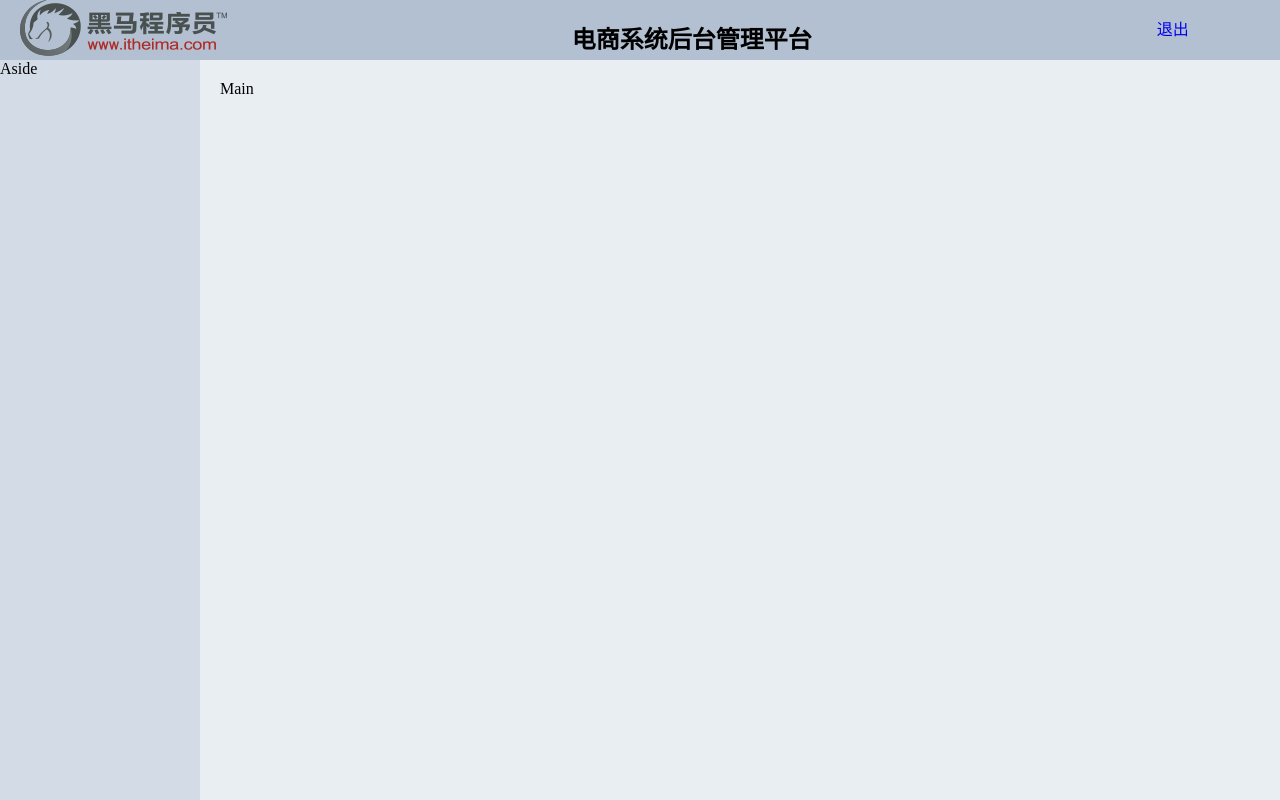
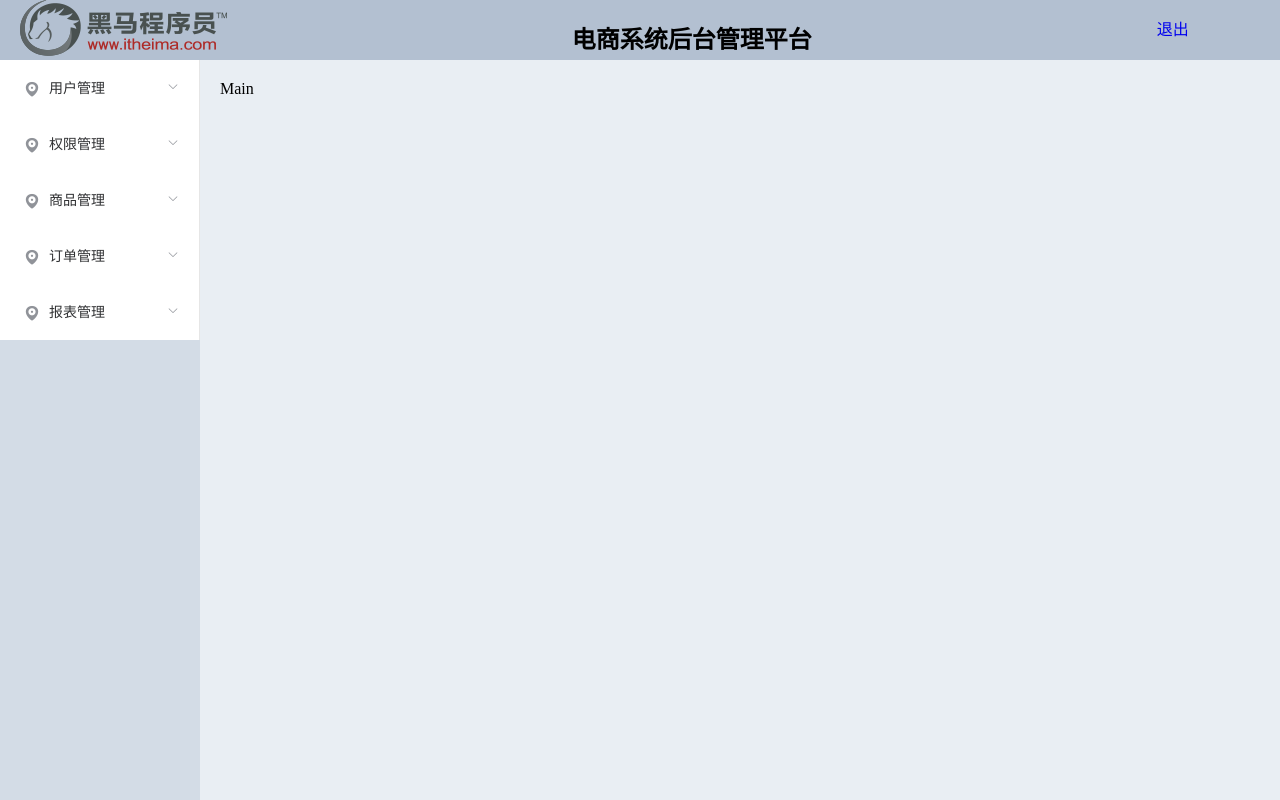
Before and after one commit to longtenggenssupreme/mallmanager88, a Vue app: page / in a window 1280 px wide. Built offline with nearby package versions, Linux system fonts and the light colour scheme.

Commit message:
添加左侧导航栏+调整样式和图标

```diff
--- a/src/components/home/home.vue
+++ b/src/components/home/home.vue
@@ -18,7 +18,72 @@
         </el-row>
     </el-header>
     <el-container>
-      <el-aside class="aside" width="200px">Aside</el-aside>
+        <el-aside class="aside" width="200px">
+            <el-menu :unique-opened="true" default-active="2" class="el-menu-vertical-demo">
+                <el-submenu index="1">
+                    <template slot="title">
+                        <i class="el-icon-location"></i>
+                        <span>用户管理</span>
+                    </template>
+                    <el-menu-item index="1-1">
+                        <i class="el-icon-menu"></i>
+                        <span>用户列表</span>
+                    </el-menu-item>
+                </el-submenu>
+                <el-submenu index="2">
+                    <template slot="title">
+                        <i class="el-icon-location"></i>
+                        <span>权限管理</span>
+                    </template>
+                    <el-menu-item index="2-1">
+                        <i class="el-icon-success"></i>
+                        <span>角色列表</span>
+                    </el-menu-item>
+                    <el-menu-item index="2-2">
+                        <i class="el-icon-menu"></i>
+                        <span>权限列表</span>
+                    </el-menu-item>
+                </el-submenu>
+                <el-submenu index="3">
+                    <template slot="title">
+                        <i class="el-icon-location"></i>
+                        <span>商品管理</span>
+                    </template>
+                    <el-menu-item index="3-1">
+                        <i class="el-icon-menu"></i>
+                        <span>商品列表</span>
+                    </el-menu-item>
+                    <el-menu-item index="3-2">
+                        <i class="el-icon-menu"></i>
+                        <span>分类参数</span>
+                    </el-menu-item>
+                    <el-menu-item index="3-3">
+                        <i class="el-icon-menu"></i>
+                        <span>商品分类</span>
+                    </el-menu-item>
+                </el-submenu>
+                <el-submenu index="4">
+                    <template slot="title">
+                        <i class="el-icon-location"></i>
+                        <span>订单管理</span>
+                    </template>
+                    <el-menu-item index="4-1">
+                        <i class="el-icon-menu"></i>
+                        <span>订单列表</span>
+                    </el-menu-item>
+                </el-submenu>
+                <el-submenu index="5">
+                    <template slot="title">
+                        <i class="el-icon-location"></i>
+                        <span>报表管理</span>
+                    </template>
+                    <el-menu-item index="5-1">
+                        <i class="el-icon-menu"></i>
+                        <span>数据统计</span>
+                    </el-menu-item>
+                </el-submenu>
+            </el-menu>
+        </el-aside>
         <el-main class="main">Main</el-main>
     </el-container>
 </el-container>
@@ -45,9 +110,11 @@
     background-color: #e9eef3;
     height: 100%;
 }
+
 .middle {
     text-align: center;
 }
+
 .loginout {
     line-height: 60px;
     text-decoration: none;
```
Lines whose indentation alone changed are shown as unchanged.
